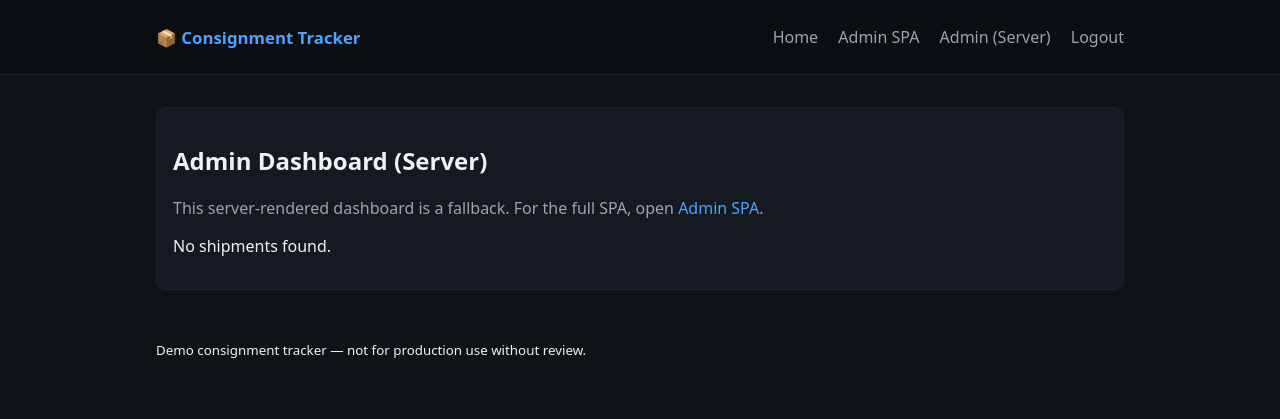
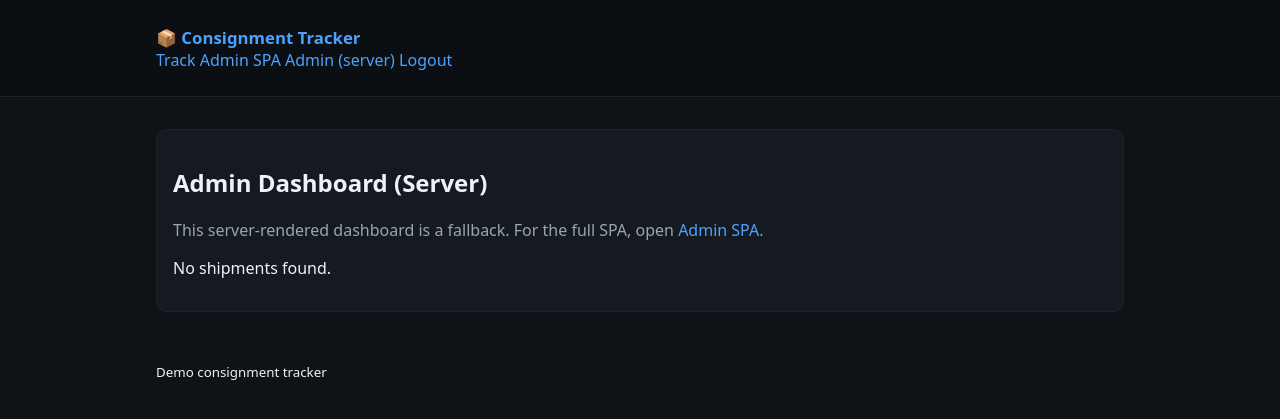
Before and after one commit to steadybomba/Consignment-baby, a Flask app: page /admin/app in a window 1280 px wide. Shown: the top 419 px of the page. Run offline with Flask 3, Linux system fonts and the light colour scheme; the visitor is signed in with stand-in values (Sample User, id 1); data that the repository does not hold is empty.

Commit message:
Update base.html

```diff
--- a/templates/base.html
+++ b/templates/base.html
@@ -1,20 +1,20 @@
 <!doctype html>
 <html lang="en">
   <head>
-    <meta charset="utf-8" />
-    <meta name="viewport" content="width=device-width,initial-scale=1" />
+    <meta charset="utf-8">
+    <meta name="viewport" content="width=device-width, initial-scale=1">
     <title>{{ title or 'Consignment Tracker' }}</title>
     <link rel="stylesheet" href="{{ url_for('static', filename='styles.css') }}">
   </head>
   <body>
     <header class="site-header">
-      <div class="container header-row">
-        <a class="brand" href="{{ url_for('index') }}">📦 Consignment Tracker</a>
-        <nav class="nav-links">
-          <a href="{{ url_for('index') }}">Home</a>
+      <div class="container">
+        <a href="/" class="brand">📦 Consignment Tracker</a>
+        <nav>
+          <a href="/">Track</a>
           {% if session.get('admin_logged_in') %}
             <a href="{{ url_for('admin_app') }}">Admin SPA</a>
-            <a href="{{ url_for('admin_dashboard') }}">Admin (Server)</a>
+            <a href="{{ url_for('admin_dashboard') }}">Admin (server)</a>
             <a href="{{ url_for('admin_logout') }}">Logout</a>
           {% else %}
             <a href="{{ url_for('admin_login') }}">Admin login</a>
@@ -22,15 +22,11 @@
         </nav>
       </div>
     </header>
-
     <main class="container">
       {% block content %}{% endblock %}
     </main>
-
     <footer class="site-footer">
-      <div class="container">
-        <small>Demo consignment tracker — not for production use without review.</small>
-      </div>
+      <div class="container"><small>Demo consignment tracker</small></div>
     </footer>
   </body>
 </html>
```
